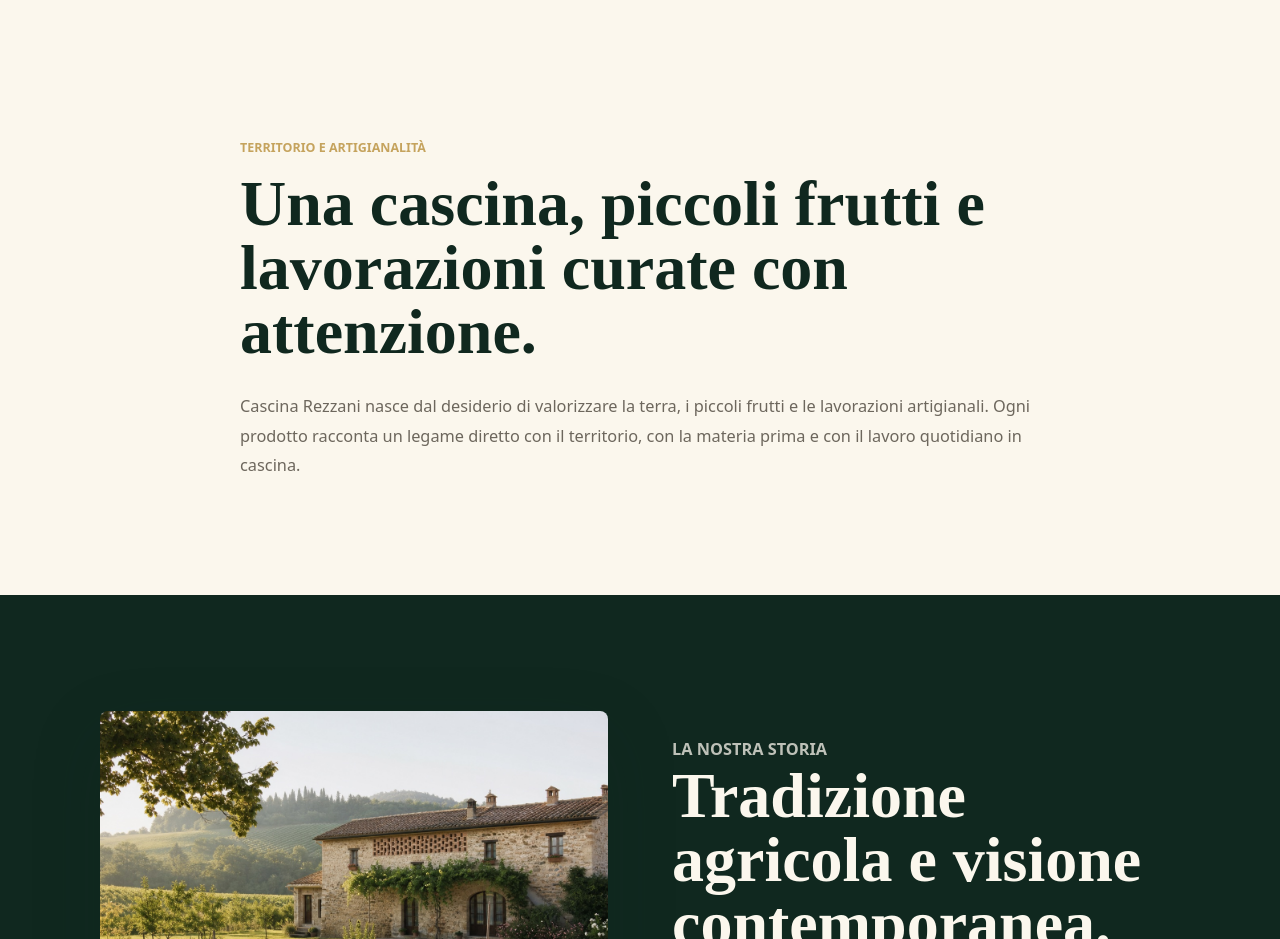
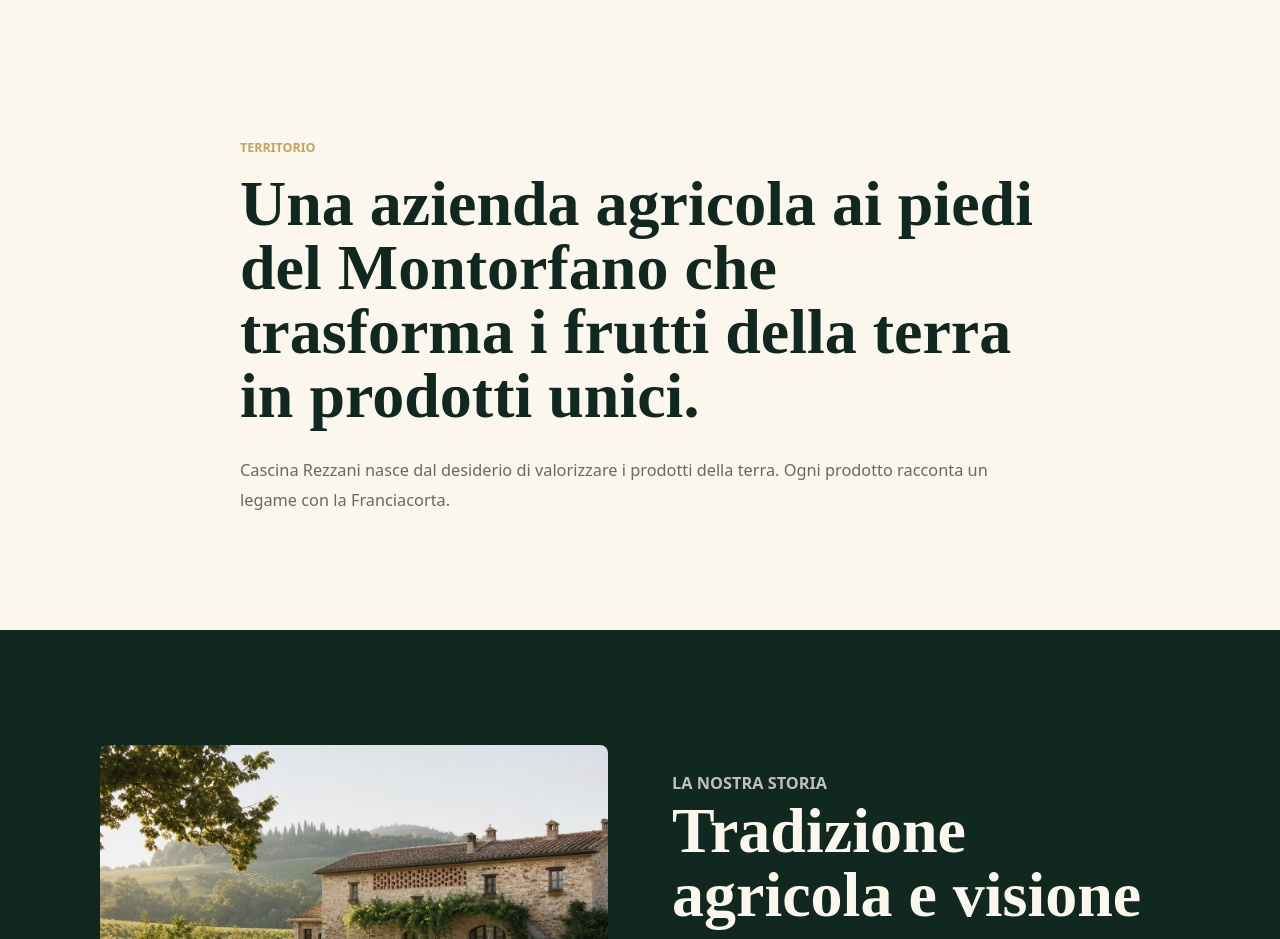
Before and after one commit to caravaggipaolo1-max/cascina-rezzani, a Next.js app: page / in a window 1280 px wide. Shown: the part 1400-2339 px from the top of the page. Built offline with nearby package versions, Linux system fonts and the light colour scheme; no server answers.

Commit message:
Aggiornamento sito

```diff
--- a/src/components/IntroSection.tsx
+++ b/src/components/IntroSection.tsx
@@ -2,15 +2,14 @@
   return (
     <section className="intro-section" aria-labelledby="intro-title">
       <div className="section-inner narrow">
-        <p className="eyebrow">Territorio e artigianalità</p>
+        <p className="eyebrow">Territorio</p>
         <h2 id="intro-title">
-          Una cascina, piccoli frutti e lavorazioni curate con attenzione.
+          Una azienda agricola ai piedi del Montorfano che trasforma i frutti
+          della terra in prodotti unici.
         </h2>
         <p>
-          Cascina Rezzani nasce dal desiderio di valorizzare la terra, i piccoli
-          frutti e le lavorazioni artigianali. Ogni prodotto racconta un legame
-          diretto con il territorio, con la materia prima e con il lavoro
-          quotidiano in cascina.
+          Cascina Rezzani nasce dal desiderio di valorizzare i prodotti della
+          terra. Ogni prodotto racconta un legame con la Franciacorta.
         </p>
       </div>
     </section>
```
